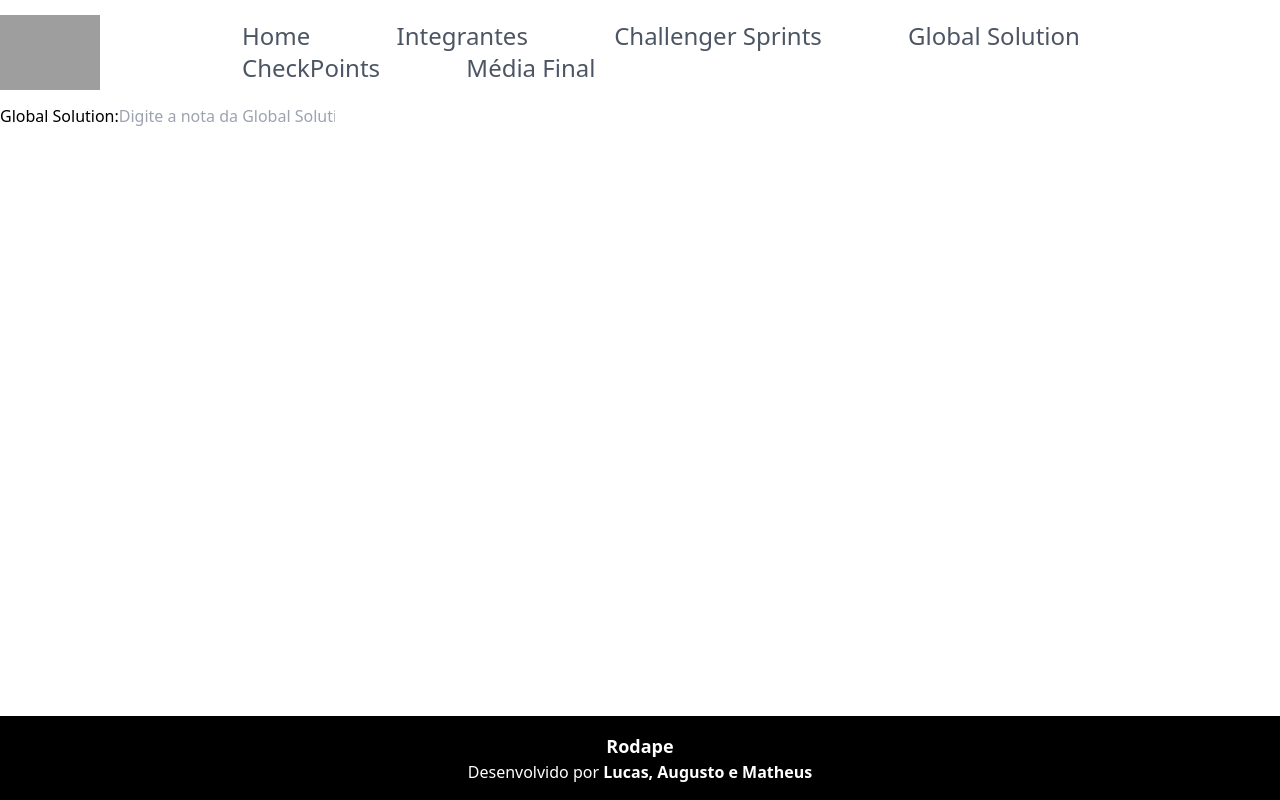
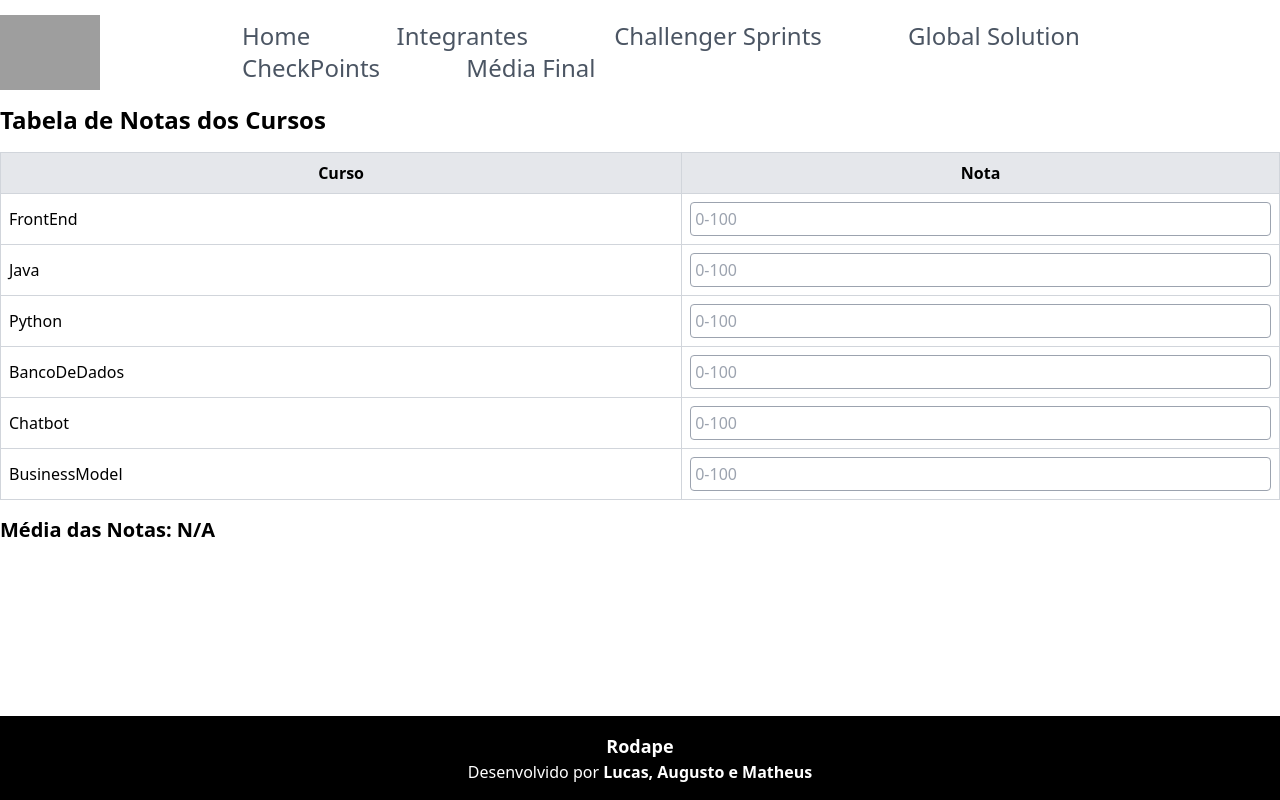
Before and after one commit to lopeslyra10/CP6---Front, a Next.js app in the folder cp6-front/: page /avaliacoes/GlobalSolution in a window 1280 px wide. Built offline with nearby package versions, Linux system fonts and the light colour scheme; grey boxes are pictures that could not be loaded.

Commit message:
Alteração feita em GlobalSolution e correção de erro executada

```diff
--- a/cp6-front/src/app/avaliacoes/GlobalSolution/page.tsx
+++ b/cp6-front/src/app/avaliacoes/GlobalSolution/page.tsx
@@ -1,26 +1,75 @@
-"use client"
-import { FC } from 'react';
+"use client"; // Adicione esta linha se necessário
+import { useState } from 'react';
 
-interface GlobalSolutionProps {
-  onChange: (value: number | null) => void;
-}
+type Notas = {
+  FrontEnd: number | null;
+  Java: number | null;
+  Python: number | null;
+  BancoDeDados: number | null;
+  Chatbot: number | null;
+  BusinessModel: number | null;
+};
 
-const GlobalSolution: FC<GlobalSolutionProps> = ({ onChange }) => {
-  const handleChange = (event: React.ChangeEvent<HTMLInputElement>) => {
-    const value = parseFloat(event.target.value);
-    onChange(isNaN(value) ? null : value);
+const TabelaCursos: React.FC = () => {
+  const [notas, setNotas] = useState<Notas>({
+    FrontEnd: null,
+    Java: null,
+    Python: null,
+    BancoDeDados: null,
+    Chatbot: null,
+    BusinessModel: null,
+  });
+
+  const handleNotaChange = (curso: keyof Notas, value: string) => {
+    const nota = parseFloat(value);
+
+    // Atualiza a nota se o valor estiver entre 0 e 100
+    setNotas((prevNotas) => ({
+      ...prevNotas,
+      [curso]: nota >= 0 && nota <= 100 ? nota : null,
+    }));
+  };
+
+  const calcularMedia = () => {
+    const totalNotas = Object.values(notas).filter((nota) => nota !== null) as number[];
+    const soma = totalNotas.reduce((acc, curr) => acc + curr, 0);
+    return totalNotas.length > 0 ? (soma / totalNotas.length).toFixed(2) : 'N/A';
   };
 
   return (
-    <div>
-      <label>Global Solution:</label>
-      <input
-        type="number"
-        onChange={handleChange}
-        placeholder="Digite a nota da Global Solution"
-      />
+    <div className="overflow-x-auto">
+      <h1 className="text-2xl font-bold mb-4">Tabela de Notas dos Cursos</h1>
+      <table className="min-w-full border border-gray-300">
+        <thead>
+          <tr className="bg-gray-200">
+            <th className="border border-gray-300 p-2">Curso</th>
+            <th className="border border-gray-300 p-2">Nota</th>
+          </tr>
+        </thead>
+        <tbody>
+          {Object.keys(notas).map((curso) => (
+            <tr key={curso}>
+              <td className="border border-gray-300 p-2">{curso}</td>
+              <td className="border border-gray-300 p-2">
+                <input
+                  type="number"
+                  value={notas[curso as keyof Notas] ?? ''} // Garantindo que o valor não seja null
+                  onChange={(e) => handleNotaChange(curso as keyof Notas, e.target.value)}
+                  className="border border-gray-400 p-1 rounded w-full"
+                  placeholder="0-100"
+                  min="0"
+                  max="100"
+                />
+              </td>
+            </tr>
+          ))}
+        </tbody>
+      </table>
+      <div className="mt-4">
+        <h2 className="text-xl font-bold">Média das Notas: {calcularMedia()}</h2>
+      </div>
     </div>
   );
 };
 
-export default GlobalSolution;
+export default TabelaCursos;
```
